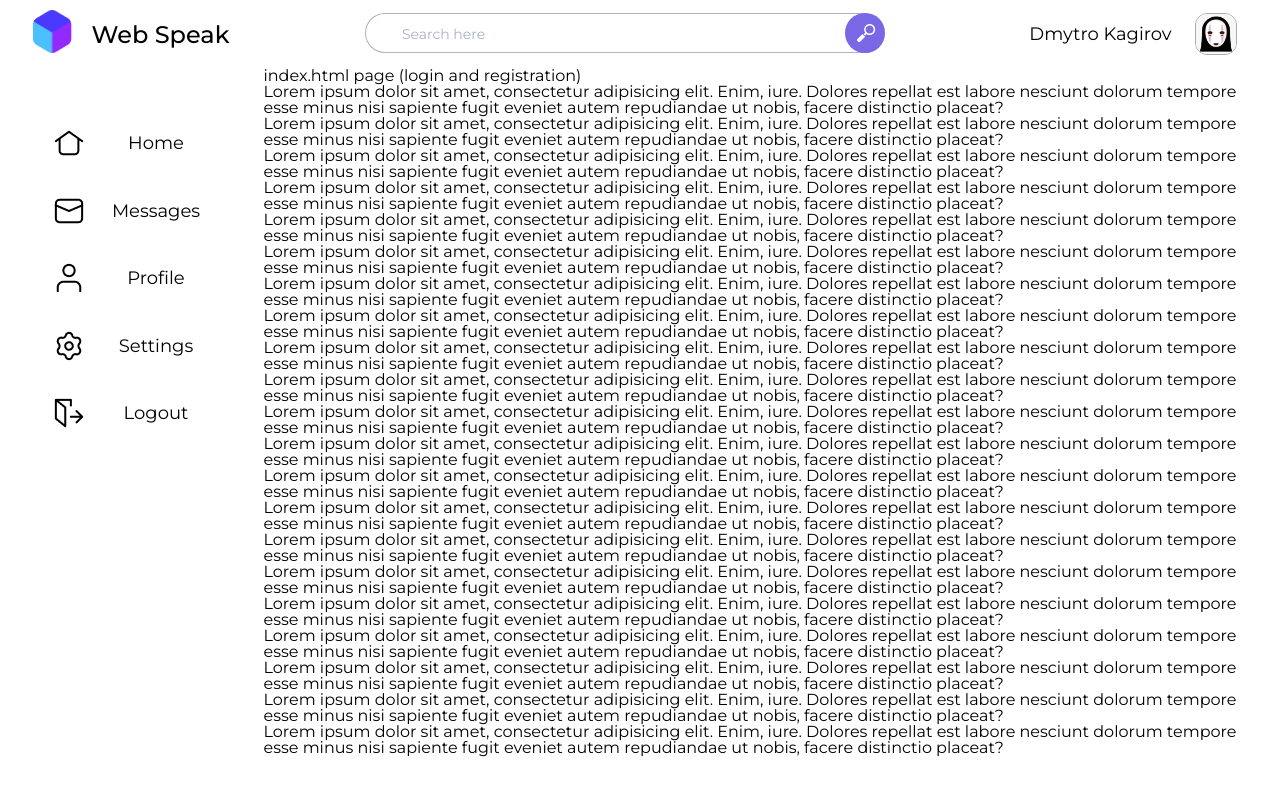
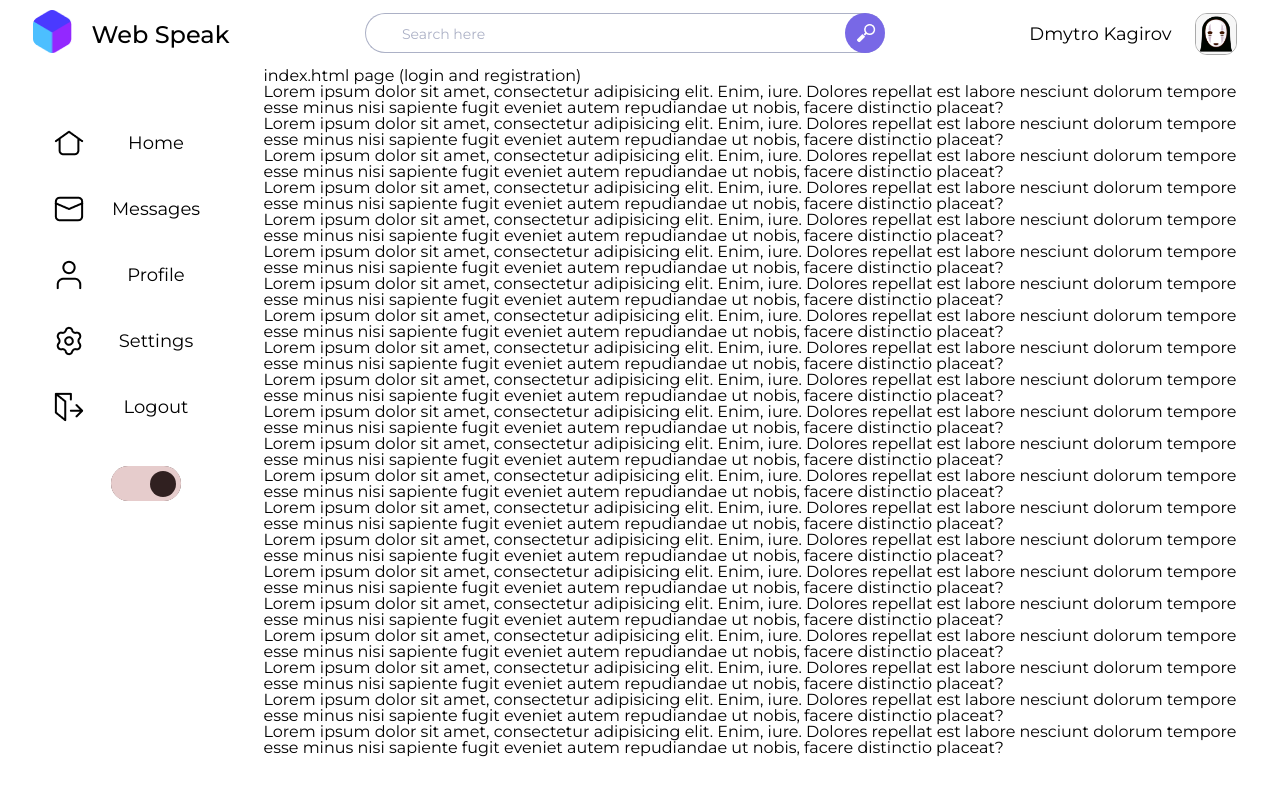
Before and after one commit to Dmytro27Ind/web-speak, a website built with webpack: page app/index.html in a window 1280 px wide. Built offline with nearby package versions, Linux system fonts and the light colour scheme.

Commit message:
theme handler has been added.

```diff
--- /dev/null
+++ b/app/scripts/switchThemeHandler.ts
@@ -0,0 +1,23 @@
+import * as $ from 'jquery'
+
+export default class SwitchThemeHandler{
+    $checkboxSwitch: JQuery<any>
+
+    constructor(selector: String){
+        if(!selector)
+            throw new Error('No selector provided')
+        this.$checkboxSwitch = $(selector)
+        if(this.$checkboxSwitch.length === 0)
+            throw new Error('Could not find element with selector: ' + selector)
+    }
+
+    addClickHandler() : void{
+        console.log('Setting click handler for theme checkbox switch')
+        this.$checkboxSwitch.on('click', (event) => {
+            if (this.$checkboxSwitch[0].checked)
+                document.documentElement.className = 'light'
+            else
+                document.documentElement.className = 'dark'
+        })
+    }
+}
--- a/app/scripts/templates.js
+++ b/app/scripts/templates.js
@@ -2,6 +2,7 @@
 import SearchHandler from './searchHandler.ts'
 import HeaderProfileHandler from './headerProfileHandler.ts'
 import fetchTemplates from './fetchTemplates.js'
+import SwitchThemeHandler from './switchThemeHandler.ts'
 
 const searchSelector = '[rel="js-search-container"]'
 const inputSelector = '[rel="js-search-input"]'
@@ -9,15 +10,18 @@
 const headerProfileSelector = '[rel="js-header-profile"]'
 const headerPopupSelector = '[rel="js-header-popup"]'
 const PopupAnyPlacesSelector = '[rel="js-popup-any-places"]'
+const switchCheckboxSelector = '[rel="js-switch-checkbox"]'
 
 fetchTemplates().then((data) => {
     console.log(data)
 
     let searchHandler = new SearchHandler(searchSelector)
     let headerProfileHandler = new HeaderProfileHandler(headerProfileSelector)
+    let switchThemeHandler = new SwitchThemeHandler(switchCheckboxSelector)
 
     searchHandler.addSubmitHandler((data) => {console.log(data)}, $(buttonSelector), $(inputSelector))
     searchHandler.addFocusHandler($(inputSelector))
     headerProfileHandler.addClickHandler($(headerPopupSelector))
     headerProfileHandler.addPopupHandler($(headerPopupSelector), $(PopupAnyPlacesSelector))
+    switchThemeHandler.addClickHandler()
 })
--- a/app/stylesheets/templates.sass
+++ b/app/stylesheets/templates.sass
@@ -1,4 +1,9 @@
 @use './variables'
+
+:root.light
+    --bg-color: #{variables.$light-app-bg}
+:root.dark
+    --bg-color: #{variables.$dark-app-bg}
 
 html, body, .wrapper
     height: 100%
@@ -7,7 +12,7 @@
     font-family: 'Montserrat'
     font-style: normal
     font-weight: 400
-    // overflow-y: scroll
+    background-color: var(--bg-color)
 
 .wrapper
     max-width: variables.$page-width
@@ -17,7 +22,7 @@
     display: flex
     flex-direction: column
     justify-content: space-between
-    height: 40%
+    height: 50%
     width: variables.$sidenav-width
     margin-top: 118px
     background-color: #fff
@@ -52,6 +57,55 @@
 
     .element-6
         display: none
+
+    .sidenav__switch-container
+        width: 100%
+        height: 70px
+        display: flex
+        justify-content: space-around
+        align-items: center
+    .sidenav__toggle-switch
+        position: absolute
+        width: 70px
+        height: 35px
+        label
+            position: absolute
+            width: 100%
+            height: 35px
+            background-color: var(--dark)
+            background-color: #302020
+            border-radius: 35px
+            cursor: pointer
+        input
+            position: absolute
+            display: none
+        .slider
+            position: absolute
+            width: 100%
+            height: 100%
+            border-radius: 17px
+            transition: 0.3s
+        input:checked ~ .slider
+            background-color: var(--light)
+            background-color: #e6cccc
+        .slider::before
+            content: ""
+            position: absolute
+            top: 5px
+            left: 6px
+            width: 26px
+            height: 26px
+            border-radius: 50%
+            box-shadow: inset 10px -1px 0px 0px var(--light)
+            box-shadow: inset 10px -1px 0px 0px #e6cccc
+            background-color: var(--dark)
+            background-color: #302020
+            transition: 0.3s
+        input:checked ~ .slider::before
+            transform: translateX(33px)
+            background-color: var(--dark)
+            background-color: #302020
+            box-shadow: none
 
 .header
     height: variables.$header-height + 125
--- a/app/stylesheets/variables.sass
+++ b/app/stylesheets/variables.sass
@@ -13,3 +13,6 @@
 $grey-button-bg: #EDEEF7
 $grey-button-bg-hover: #c8cad3
 $grey-button-border: #AAAAAA
+
+$light-app-bg: #ffffff
+$dark-app-bg: #303030
--- a/app/templates/sidenav-content.html
+++ b/app/templates/sidenav-content.html
@@ -22,3 +22,12 @@
     <img src="../assets/nav_search.png" alt="search icon" class="sidenav__icon">
     <p>Search</p>
 </a>
+
+<div class="sidenav__switch-container">
+    <div class = 'sidenav__toggle-switch' rel="js-theme-switch">
+        <label>
+            <input type = 'checkbox' rel="js-switch-checkbox" checked>
+            <span class = 'slider'></span>
+        </label>
+    </div>
+</div>
```
